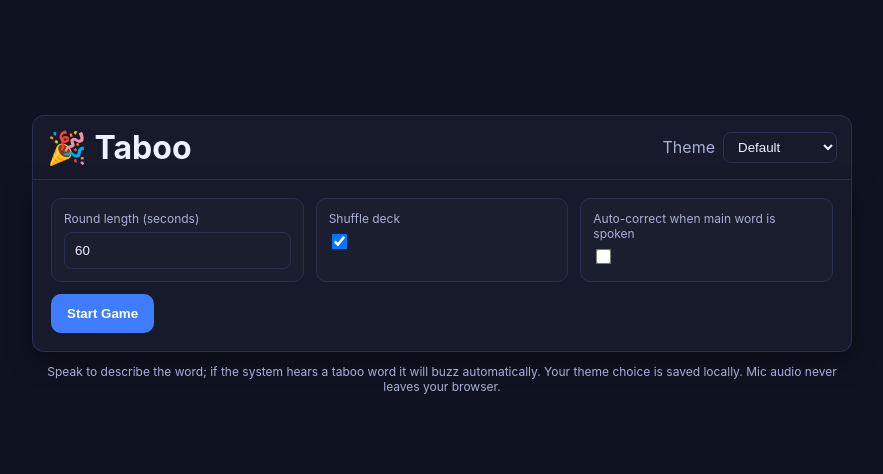
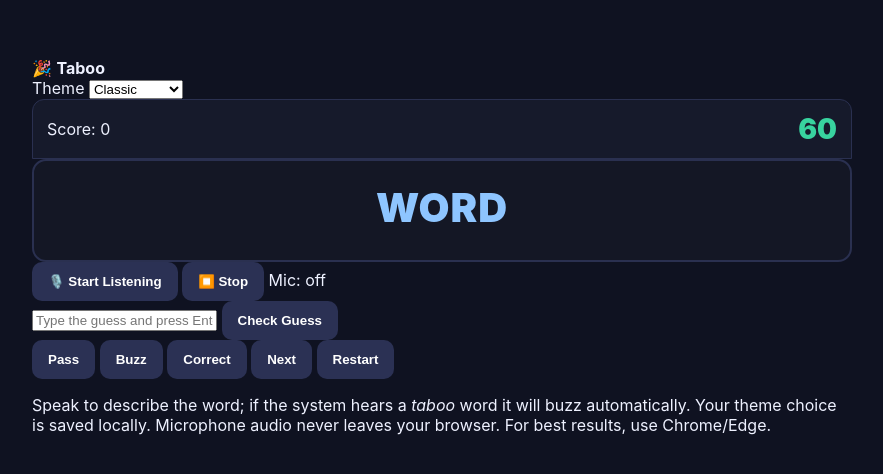
Before and after one commit to AnisEmmanuel/taboo-game, a plain HTML site: page index.html in a window 1280 px wide. Shown: the part 146-620 px from the top of the page, without its empty margins (198-1081 px from the left). Drawn offline with Linux system fonts and the light colour scheme.

Commit message:
Update index.html

```diff
--- a/index.html
+++ b/index.html
@@ -1,89 +1,72 @@
 <!DOCTYPE html>
 <html lang="en">
 <head>
-  <meta charset="UTF-8" />
-  <meta name="viewport" content="width=device-width, initial-scale=1.0"/>
-  <title>Taboo – Voice Enforced</title>
+  <meta charset="utf-8" />
+  <meta name="viewport" content="width=device-width, initial-scale=1" />
+  <title>Taboo</title>
   <link rel="stylesheet" href="style.css" />
 </head>
-<body class="theme-default">
-  <div class="app">
-    <!-- Top bar -->
-    <header class="topbar">
-      <h1 class="brand">🎉 Taboo</h1>
+<body>
+  <main class="app">
+    <header class="app__header">
+      <div class="brand">🎉 <strong>Taboo</strong></div>
 
-      <!-- Theme selector -->
-      <label class="theme-picker">
+      <div class="header-right">
+        <label class="theme-label">
           <span>Theme</span>
           <select id="themeSelect">
-          <option value="default">Default</option>
-          <option value="harry">Harry Potter</option>
+            <option value="classic">Classic</option>
+            <option value="avatar">Avatar</option>
+            <option value="marvel">Marvel</option>
             <option value="batman">Batman</option>
             <option value="superman">Superman</option>
-          <option value="avatar">Avatar</option>
-          <option value="marvel">Marvel</option>
+            <option value="harry">Harry&nbsp;Potter</option>
           </select>
         </label>
+      </div>
     </header>
 
-    <!-- Setup -->
-    <section id="setup" class="panel">
-      <div class="row">
-        <div class="field">
-          <label>Round length (seconds)</label>
-          <input id="roundSeconds" type="number" min="15" max="300" value="60" />
-        </div>
-        <div class="field">
-          <label>Shuffle deck</label>
-          <input id="shuffle" type="checkbox" checked />
-        </div>
-        <div class="field">
-          <label>Auto-correct when main word is spoken</label>
-          <input id="autoCorrect" type="checkbox" />
-        </div>
-      </div>
-      <button id="startBtn" class="btn primary">Start Game</button>
+    <section class="topbar">
+      <div class="score">Score: <span id="score">0</span></div>
+      <div class="timer"><span id="timer">60</span></div>
     </section>
 
-    <!-- Game -->
-    <section id="game" class="panel hidden">
-      <div class="hud">
-        <div><strong>Score:</strong> <span id="score">0</span></div>
-        <div class="timer" id="timer">60</div>
-      </div>
-
-      <div class="card">
-        <div class="word" id="mainWord">Press “Next”</div>
-        <ul id="tabooList" class="taboo-list"></ul>
-      </div>
-
-      <!-- Voice controls -->
-      <div class="voice">
-        <button id="micBtn" class="btn mic">🎤 Start Listening</button>
-        <span id="micStatus" class="mic-status">Mic: off</span>
-      </div>
-      <div id="transcript" class="transcript" aria-live="polite"></div>
-
-      <div class="actions">
-        <button id="passBtn" class="btn ghost" title="Skip (no points)">Pass</button>
-        <button id="buzzBtn" class="btn danger" title="Buzz (-1)">Buzz</button>
-        <button id="correctBtn" class="btn success" title="Correct (+1)">Correct</button>
-        <button id="nextBtn" class="btn" title="Next Card">Next</button>
+    <section class="card">
+      <h1 id="mainWord" class="word">WORD</h1>
+      <div class="taboo-grid" id="tabooWords">
+        <!-- Filled by JS -->
       </div>
     </section>
 
-    <!-- Game Over -->
-    <section id="over" class="panel hidden">
-      <h2>⏱️ Time!</h2>
-      <p>Your final score: <strong id="finalScore">0</strong></p>
-      <button id="playAgainBtn" class="btn primary">Play Again</button>
+    <section class="io">
+      <div class="mic-row">
+        <button id="micStart" class="btn btn-ghost">🎙️ Start Listening</button>
+        <button id="micStop"  class="btn btn-ghost" disabled>⏹️ Stop</button>
+        <span id="micStatus">Mic: off</span>
+      </div>
+      <div id="spokenBox" class="spoken-box" aria-live="polite"></div>
+
+      <div class="guess-row">
+        <input id="guessBox" class="guess" placeholder="Type the guess and press Enter…" />
+        <button id="guessBtn" class="btn">Check Guess</button>
+        <span id="guessResult" class="guess-result" aria-live="polite"></span>
+      </div>
     </section>
 
-    <footer class="foot">
-      Speak to describe the word; if the system hears a taboo word it will buzz automatically.
-      Your theme choice is saved locally. Mic audio never leaves your browser.
-    </footer>
-  </div>
+    <section class="controls">
+      <button id="passBtn" class="btn btn-ghost">Pass</button>
+      <button id="buzzBtn" class="btn btn-warn">Buzz</button>
+      <button id="correctBtn" class="btn btn-ok">Correct</button>
+      <button id="nextBtn" class="btn">Next</button>
+      <button id="restartBtn" class="btn btn-ghost">Restart</button>
+    </section>
+
+    <p class="footnote">
+      Speak to describe the word; if the system hears a <em>taboo</em> word it will buzz automatically.
+      Your theme choice is saved locally. Microphone audio never leaves your browser.
+      For best results, use Chrome/Edge.
+    </p>
+  </main>
 
   <script src="script.js"></script>
 </body>
```
Lines whose indentation alone changed are shown as unchanged.
